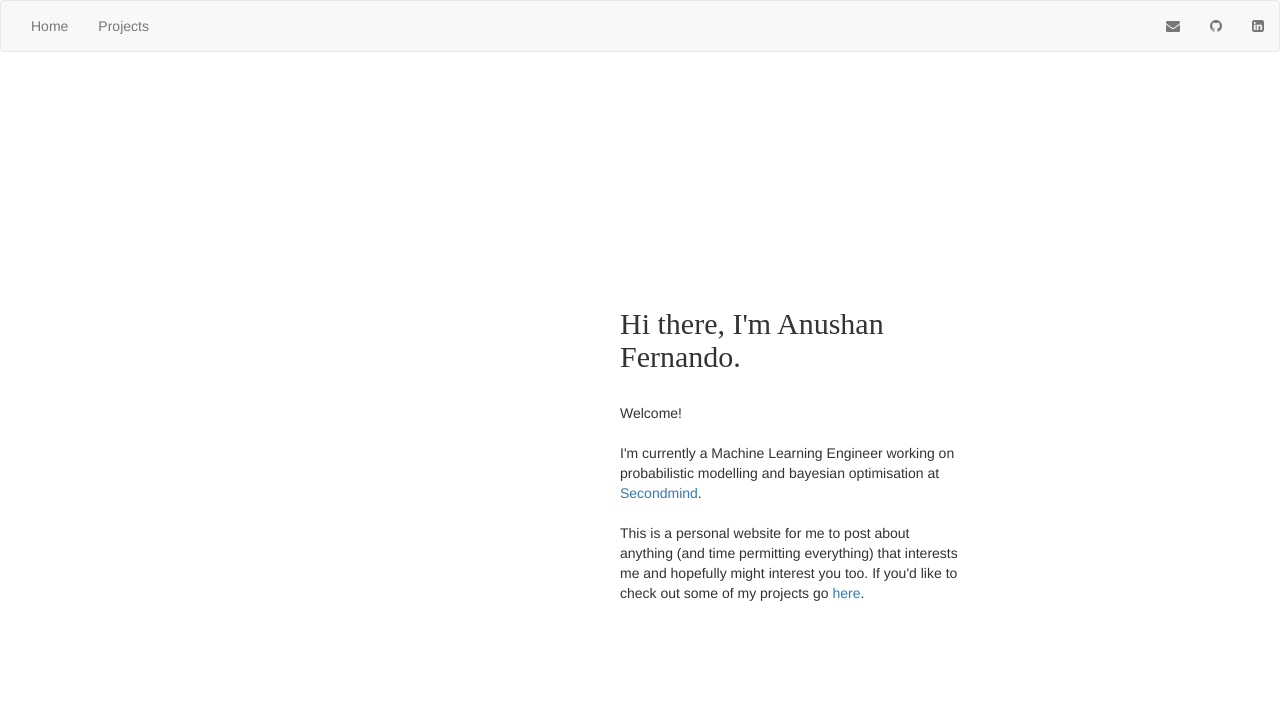
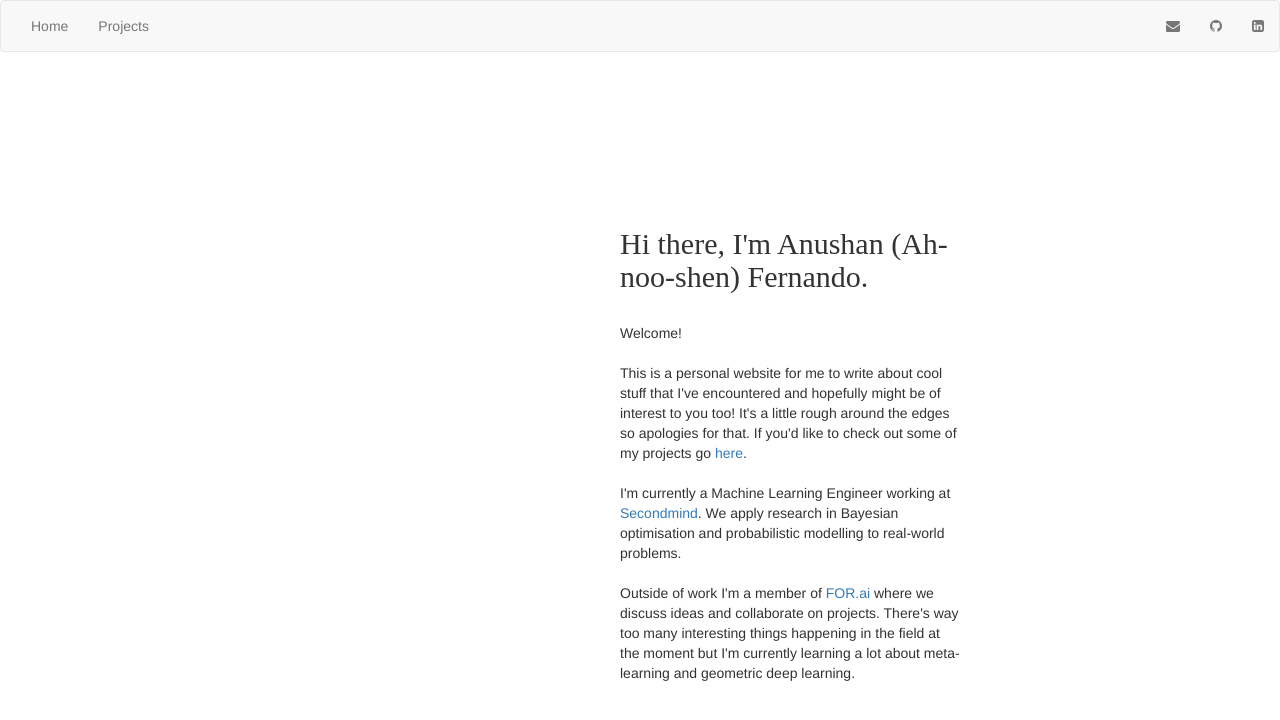
Before and after one commit to Nush395/Nush395.github.io, a Jekyll site: the page built from index.html, in a window 1280 px wide. Shown: the top 720 px of the page. Built offline with Jekyll 4.4.1, drawn with Linux system fonts in a browser that asks for light colours.

```diff
--- a/_posts/2020-06-06-true-skill.html
+++ b/_posts/2020-06-06-true-skill.html
@@ -28,12 +28,12 @@ date: 2020-06-06
             this post follows those lectures and I'd encourage you to check them out!
         </li>
         <li>
-            I'd also thoroughly encourage you to check out is an article
+            I'd also encourage you to check out an article
     by Jeff Moser [3] which explains the intuition and a lot of the detail behind the equations very well.
         </li>
     </ol>
 I'm very grateful to have found both those resources and they likely explain everything I'm going to explain in this post
-but That said it doesn't hurt to have multiple people explain the same topic and it would be a massive aid to check my
+but that said it doesn't hurt to have multiple people explain the same topic and it would aid my
 understanding if I can explain it myself so let's crack on anyway!
 </p>
 <h2>
--- a/index.html
+++ b/index.html
@@ -3,20 +3,25 @@ layout: default
 title: Anushan Fernando
 ---
 <div class="blurb" style="margin:0px 150px 0px 150px;">
-	<h2 >Hi there, I'm Anushan Fernando.</h2>
+	<h2 >Hi there, I'm Anushan (Ah-noo-shen) Fernando.</h2>
 	<br>
 	<p>
 		Welcome!
+        <br>
+		<br>
+		This is a personal website for me to write about cool stuff that I've encountered and hopefully might be
+		of interest to you too! It's a little rough around the edges so apologies for that.
+		If you'd like to check out some of my projects go <a href="/projects">here</a>.
 		<br>
 		<br>
-        I'm currently a Machine Learning Engineer working on probabilistic modelling and bayesian optimisation at
-		<a href="https://www.secondmind.ai">Secondmind</a>.
-        <br>
+        I'm currently a Machine Learning Engineer working at
+		<a href="https://www.secondmind.ai">Secondmind</a>. We apply research in Bayesian optimisation and
+		probabilistic modelling to real-world problems.
 		<br>
-		This is a personal website for me to post about anything
-		(and time permitting everything) that interests me and
-        hopefully might interest you too. If you'd like to check out some of my projects go
-		<a href="/projects">here</a>.
+		<br>
+		Outside of work I'm a member of <a href="https://for.ai">FOR.ai</a> where we discuss ideas and collaborate on
+		projects. There's way too many interesting things happening in the field at the moment but I'm currently
+		learning a lot about meta-learning and geometric deep learning.
 
 
 	</p>
```
Also changed, not shown: _posts/2021-03-05-multi-gpu.html (added, +10 -0 lines), projects/index.html (+0 -17 lines).
